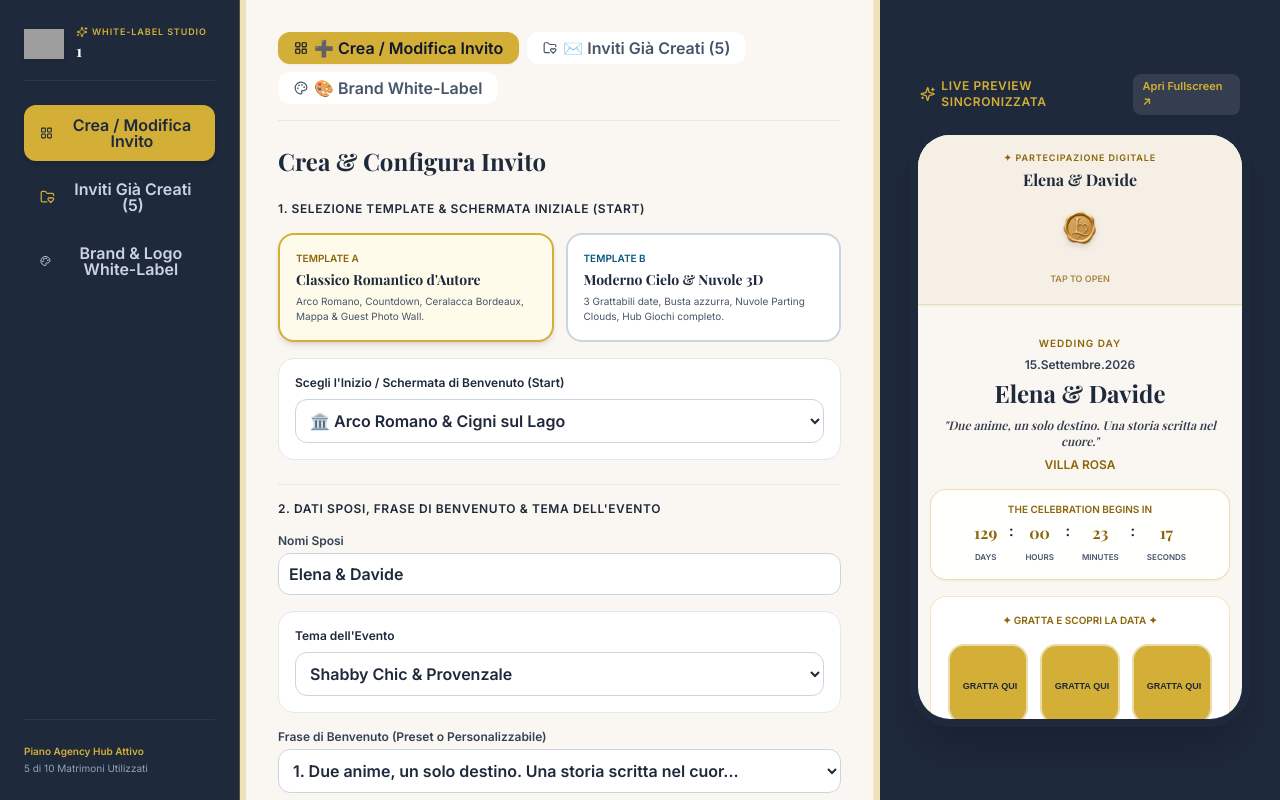
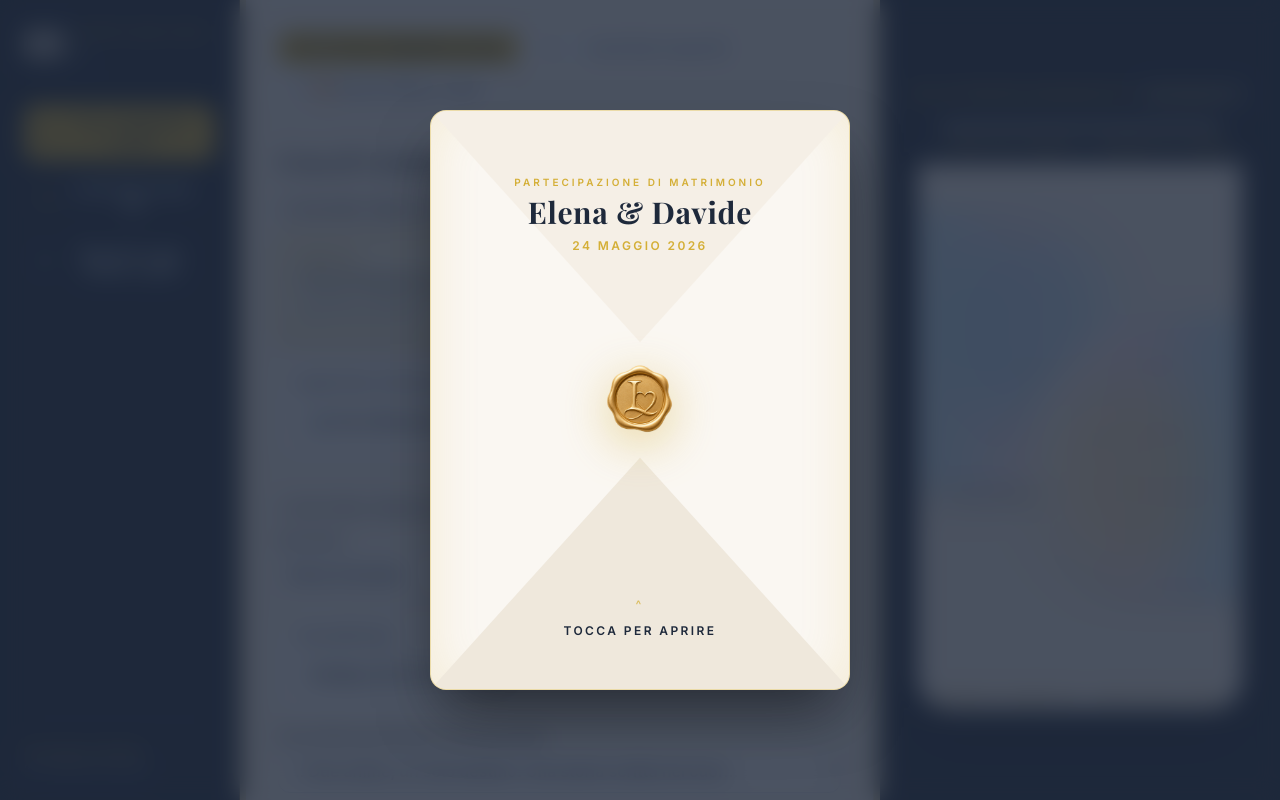
Before and after one commit to Rickym2025/love, a Next.js app: page /agency/1 in a window 1280 px wide. Built offline with nearby package versions, Linux system fonts and the light colour scheme; grey boxes are pictures that could not be loaded; a web font is replaced by a local one.

Commit message:
Update AgencyPreview.tsx

```diff
--- a/src/components/agency/AgencyPreview.tsx
+++ b/src/components/agency/AgencyPreview.tsx
@@ -3,9 +3,13 @@
 import React from "react";
 import Link from "next/link";
 import Image from "next/image";
-import { Sparkles, MapPin, Store } from "lucide-react";
+import { Sparkles, MapPin, Store, Heart, Gift } from "lucide-react";
 import ScratchDate from "@/components/ScratchDate";
 import RsvpForm from "@/components/RsvpForm";
+import EnvelopeWax from "@/components/EnvelopeWax";
+import PartingClouds from "@/components/PartingClouds";
+import Marquee from "@/components/Marquee";
+import PartnerStores from "@/components/PartnerStores";
 import { DRESS_CODE_PALETTES } from "./AgencyConfigurator";
 
 const DRESS_CODE_PHOTOS: Record<number, string[]> = {
@@ -26,15 +30,13 @@ const DRESS_CODE_PHOTOS: Record<number, string[]> = {
   ],
 };
 
-export interface PartnerStore {
-  id: string;
-  name: string;
-  url: string;
-  logoUrl: string;
-}
-
 export interface AgencyPreviewProps {
   selectedTemplate?: "A" | "B";
+  introStart?: string;
+  dateDisplayMode?: string;
+  scheduleSchema?: string;
+  eventThemePreset?: string;
+  customEventTheme?: string;
   selectedColorScheme?: string;
   coupleNames?: string;
   weddingDateDay?: string;
@@ -49,7 +51,7 @@ export interface AgencyPreviewProps {
   customWelcomePhrase?: string;
   dressCodeNotes?: string;
   selectedPaletteIdx?: number;
-  partnerStores?: PartnerStore[];
+  partnerStores?: any[];
   marqueeText?: string;
   customIban?: string;
   modules?: Record<string, boolean>;
@@ -70,6 +72,11 @@ const WELCOME_PHRASE_PRESETS = [
 
 export default function AgencyPreview({
   selectedTemplate = "A",
+  introStart = "arco",
+  dateDisplayMode = "countdown",
+  scheduleSchema = "classico",
+  eventThemePreset = "Luxury Gold & Total White",
+  customEventTheme = "",
   coupleNames = "Elena & Davide",
   weddingDateDay = "15",
   weddingDateMonth = "Settembre",
@@ -82,6 +89,8 @@ export default function AgencyPreview({
   dressCodeNotes = "Abiti eleganti nei toni cromatici della palette",
   selectedPaletteIdx = 0,
   partnerStores = [],
+  marqueeText = "✦ Viva gli Sposi! ✦ Auguri di cuore da tutti gli invitati ✦",
+  customIban = "IT60 X 05428 11101 000000123456",
   modules = {},
   audioUrl = "",
 }: AgencyPreviewProps) {
@@ -97,9 +106,11 @@ export default function AgencyPreview({
 
   const mapQuery = encodeURIComponent((locationAddress || locationName || "Villa Rosa").trim());
 
+  const activeTheme = eventThemePreset === "Personalizzato (inserisci a mano)" ? customEventTheme : eventThemePreset;
+
   const fullscreenDynamicUrl = `/${
     selectedTemplate === "A" ? "elena-e-davide" : "francesca-e-luca"
-  }?template=${selectedTemplate}&day=${encodeURIComponent(
+  }?template=${selectedTemplate}&start=${introStart}&dateMode=${dateDisplayMode}&schedule=${scheduleSchema}&day=${encodeURIComponent(
     weddingDateDay
   )}&month=${encodeURIComponent(weddingDateMonth)}&year=${encodeURIComponent(
     weddingDateYear
@@ -110,7 +121,7 @@ export default function AgencyPreview({
   )}&palette=${selectedPaletteIdx}`;
 
   return (
-    <div className="w-full h-full p-6 flex flex-col items-center justify-center overflow-y-auto">
+    <div className="w-full h-full p-4 flex flex-col items-center justify-center overflow-y-auto">
       {/* TESTATA ANTEPRIMA */}
       <div className="flex justify-between items-center w-full max-w-[340px] mb-3 text-white">
         <span className="text-xs font-bold uppercase tracking-wider text-[#D4AF37] flex items-center gap-1.5">
@@ -128,50 +139,32 @@ export default function AgencyPreview({
       {/* FRAME SMARTPHONE MOCKUP */}
       <div
         className={`w-[340px] h-[600px] rounded-[40px] border-8 border-slate-800 shadow-2xl overflow-y-auto ${
-          selectedTemplate === "B"
+          selectedTemplate === "B" || introStart === "nuvole"
             ? "bg-[#F0F7FF] text-[#1E293B]"
             : "bg-[#FAF7F2] text-[#1E293B]"
         }`}
       >
-        {/* TEMPLATE A: BUSTA AVORIO CON VERA CERALACCA WAX-SEAL.PNG */}
-        {selectedTemplate === "A" && modules.busta3d && (
-          <div className="p-4 bg-[#F5EFE6] border-b border-[#D4AF37]/30 text-center relative shadow-sm">
-            <span className="text-[9px] font-bold text-[#8B6508] uppercase tracking-widest block mb-1">
-              ✦ Partecipazione Digitale
-            </span>
-            <p className="font-serif font-bold text-base text-[#1E293B]">{coupleNames}</p>
-
-            {/* Ceralacca wax-seal.png Reale */}
-            <div className="relative w-14 h-14 mx-auto my-2 drop-shadow-md">
-              <Image src="/wax-seal.png" alt="Sigillo Ceralacca" fill className="object-contain" priority />
-            </div>
-
-            <span className="text-[9px] uppercase font-bold text-[#8B6508] animate-pulse">
-              TAP TO OPEN
-            </span>
+        {/* MARQUEE DEDICHE */}
+        {modules.dedicheMarquee && (
+          <div className="py-1">
+            <Marquee text={marqueeText} />
           </div>
         )}
 
-        {/* TEMPLATE B: BUSTA AZZURRA E LETTERA */}
-        {selectedTemplate === "B" && modules.busta3d && (
-          <div className="p-4 bg-[#E0F2FE] border-b border-sky-200 text-center relative shadow-sm">
-            <span className="text-[9px] font-bold text-sky-800 uppercase tracking-widest block mb-1">
-              ✉️ Invito Speciale
-            </span>
-            <p className="font-serif font-bold text-base text-[#1E293B]">{coupleNames}</p>
-            <div className="relative w-12 h-12 mx-auto my-2 drop-shadow-sm">
-              <Image src="/wax-seal.png" alt="Sigillo Ceralacca" fill className="object-contain" priority />
-            </div>
-            <span className="text-[9px] uppercase font-bold text-sky-700 animate-pulse">
-              Scorri per scoprire
-            </span>
+        {/* NUVOLE 3D */}
+        {modules.nuvole3d && <PartingClouds />}
+
+        {/* BUSTA CERALACCA ENVELOPEWAX */}
+        {modules.busta3d && (
+          <div className="p-3 my-2">
+            <EnvelopeWax coupleNames={coupleNames} />
           </div>
         )}
 
-        {/* HERO SPOSI (Testo Oro Scuro/Antracite Nitido e Leggibile) */}
-        <div className="text-center pt-6 px-4 space-y-1">
+        {/* HERO SPOSI */}
+        <div className="text-center pt-4 px-4 space-y-1">
           <span className="text-[10px] tracking-widest uppercase font-bold text-[#8B6508]">
-            Wedding Day
+            Wedding Celebration • {activeTheme}
           </span>
           <p className="text-xs font-bold text-slate-700">
             {weddingDateDay}.{weddingDateMonth}.{weddingDateYear}
@@ -185,11 +178,11 @@ export default function AgencyPreview({
           <p className="text-xs font-bold text-[#8B6508] uppercase pt-1">{locationName}</p>
         </div>
 
-        {/* TEMPLATE A: COUNTDOWN TIMER REALE */}
-        {selectedTemplate === "A" && (
+        {/* MODULO DATA (3 OPZIONI) */}
+        {dateDisplayMode === "countdown" && (
           <div className="my-4 mx-3 p-3 bg-white/90 rounded-2xl text-center border border-[#D4AF37]/40 shadow-sm">
             <span className="text-[10px] font-bold text-[#8B6508] uppercase block mb-1">
-              The Celebration Begins In
+              ⏳ The Celebration Begins In
             </span>
             <div className="flex justify-center gap-3 text-[#1E293B] font-serif font-bold text-sm">
               <div><span className="block text-base text-[#8B6508]">129</span><span className="text-[8px] uppercase text-slate-600 font-sans">Days</span></div>
@@ -197,14 +190,11 @@ export default function AgencyPreview({
               <div><span className="block text-base text-[#8B6508]">00</span><span className="text-[8px] uppercase text-slate-600 font-sans">Hours</span></div>
               <span>:</span>
               <div><span className="block text-base text-[#8B6508]">23</span><span className="text-[8px] uppercase text-slate-600 font-sans">Minutes</span></div>
-              <span>:</span>
-              <div><span className="block text-base text-[#8B6508]">17</span><span className="text-[8px] uppercase text-slate-600 font-sans">Seconds</span></div>
             </div>
           </div>
         )}
 
-        {/* TEMPLATE B: 3 GRATTABILI DATA */}
-        {selectedTemplate === "B" && modules.grattaData && (
+        {dateDisplayMode === "scratch" && modules.grattaData && (
           <div className="my-4 mx-3 p-4 bg-white rounded-2xl text-center border border-slate-200 shadow-sm">
             <span className="text-[10px] font-bold text-sky-800 uppercase block mb-2">
               🎰 Scratch to reveal the date
@@ -213,40 +203,36 @@ export default function AgencyPreview({
           </div>
         )}
 
-        {/* TEMPLATE A: GRATTABILE DATA */}
-        {selectedTemplate === "A" && modules.grattaData && (
-          <div className="my-4 mx-3 p-4 bg-white rounded-2xl text-center border border-[#D4AF37]/30 shadow-sm">
-            <span className="text-[10px] font-bold text-[#8B6508] uppercase block mb-2">
-              ✦ Gratta e scopri la data ✦
-            </span>
-            <ScratchDate day={weddingDateDay} month={weddingDateMonth} year={weddingDateYear} />
+        {dateDisplayMode === "text" && (
+          <div className="my-4 mx-3 p-4 bg-white rounded-2xl text-center border border-[#D4AF37]/40 shadow-sm">
+            <span className="text-[10px] font-bold text-[#8B6508] uppercase block mb-1">Data del Matrimonio</span>
+            <p className="font-serif font-bold text-xl text-[#1E293B]">{weddingDateDay} {weddingDateMonth} {weddingDateYear}</p>
           </div>
         )}
 
-        {/* PROGRAMMA DELLA GIORNATA (SCHEDULE OF EVENTS) */}
+        {/* SCHEDULE OF EVENTS (PROGRAMMA ORARI IN ITALIANO) */}
         <div className="mx-3 my-4 p-4 bg-white rounded-2xl border border-slate-200 text-center shadow-sm space-y-2">
           <span className="text-[10px] font-bold text-[#8B6508] uppercase block font-serif text-sm">
-            Schedule of Events
+            Programma della Giornata
           </span>
           <div className="space-y-1.5 text-xs text-[#1E293B] pt-1 font-serif">
-            <p><strong className="text-[#8B6508] font-sans">5 PM</strong> — Guest Arrival</p>
-            <p><strong className="text-[#8B6508] font-sans">6 PM</strong> — Nikkah Ceremony</p>
-            <p><strong className="text-[#8B6508] font-sans">7 PM</strong> — Mocktail Hour</p>
-            <p><strong className="text-[#8B6508] font-sans">8 PM</strong> — Dinner</p>
-            <p><strong className="text-[#8B6508] font-sans">9 PM</strong> — Dance &amp; Party</p>
+            <p><strong className="text-[#8B6508] font-sans">16:30</strong> — Arrivo e Accoglienza Ospiti</p>
+            <p><strong className="text-[#8B6508] font-sans">17:00</strong> — Cerimonia di Nozze</p>
+            <p><strong className="text-[#8B6508] font-sans">18:30</strong> — Aperitivo &amp; Cocktail Hour</p>
+            <p><strong className="text-[#8B6508] font-sans">20:00</strong> — Cene di Gala &amp; Taglio Torta</p>
+            <p><strong className="text-[#8B6508] font-sans">22:00</strong> — Festa &amp; Open Bar</p>
           </div>
         </div>
 
-        {/* LOCATION CON MAPPA INTEGRATA + PULSANTE GOOGLE MAPS */}
+        {/* LOCATION & MAPPA INTEGRATA */}
         {modules.locationMappa && (
           <div className="mx-3 my-4 p-4 bg-white rounded-2xl border border-slate-200 text-center shadow-sm space-y-3">
             <span className="text-[10px] font-bold text-[#8B6508] uppercase block font-serif text-sm">
-              Location &amp; Indicazioni
+              📍 Location del Matrimonio
             </span>
             <p className="font-bold text-xs text-[#1E293B]">{locationName}</p>
             <p className="text-[10px] text-slate-600 font-medium">{locationAddress}</p>
 
-            {/* MAPPA INTERATTIVA INTEGRATA DENTRO L'APP */}
             <div className="w-full h-36 rounded-xl overflow-hidden border border-slate-200 relative shadow-inner">
               <iframe
                 title="Mappa Location"
@@ -259,7 +245,6 @@ export default function AgencyPreview({
               />
             </div>
 
-            {/* PULSANTE ESTERNO GOOGLE MAPS */}
             <a
               href={`https://www.google.com/maps/search/?api=1&query=${mapQuery}`}
               target="_blank"
@@ -271,7 +256,7 @@ export default function AgencyPreview({
           </div>
         )}
 
-        {/* DRESS CODE CON GALLERIA OUTFIT SCORREVOLE (REPLICATA DA FOTO) */}
+        {/* DRESS CODE CON GALLERIA OUTFIT SCORREVOLE */}
         {modules.codiceAbbigliamento && (
           <div className="mx-3 my-4 p-4 bg-white rounded-2xl text-center border border-slate-200 shadow-sm space-y-2">
             <span className="text-[10px] font-bold text-[#8B6508] uppercase block font-serif text-sm">
@@ -279,18 +264,12 @@ export default function AgencyPreview({
             </span>
             <p className="text-[10px] text-slate-700 font-serif leading-relaxed">{dressCodeNotes}</p>
 
-            {/* CERCHI PALETTE CROMATICA */}
             <div className="flex justify-center gap-1.5 py-1">
               {activePalette.colors.map((c, i) => (
-                <div
-                  key={i}
-                  className="w-5 h-5 rounded-full border border-slate-300 shadow-sm"
-                  style={{ backgroundColor: c }}
-                />
+                <div key={i} className="w-5 h-5 rounded-full border border-slate-300 shadow-sm" style={{ backgroundColor: c }} />
               ))}
             </div>
 
-            {/* GALLERIA OUTFIT SCORREVOLE ORIZZONTALE (scroll ➔) */}
             <div className="pt-2">
               <span className="text-[9px] uppercase font-bold text-slate-500 block mb-1">
                 Outfit Inspiration (scroll ➔)
@@ -306,28 +285,26 @@ export default function AgencyPreview({
           </div>
         )}
 
-        {/* NEGOZI CONVENZIONATI */}
-        {modules.negoziConvenzionati && partnerStores && partnerStores.length > 0 && (
-          <div className="mx-3 my-4 p-4 bg-white rounded-2xl border border-slate-200 text-xs shadow-sm space-y-2">
-            <span className="text-[10px] font-bold text-[#8B6508] uppercase block mb-1 font-serif text-sm">
-              🏪 Negozi Convenzionati
-            </span>
-            {partnerStores.map((s) => (
-              <a
-                key={s.id}
-                href={s.url}
-                target="_blank"
-                rel="noopener noreferrer"
-                className="p-2 bg-[#FAF7F2] rounded-xl text-[10px] font-bold text-[#1E293B] flex items-center gap-2 border border-slate-200 hover:border-[#D4AF37]"
-              >
-                <Store className="w-3.5 h-3.5 text-[#D4AF37] flex-shrink-0" />
-                <span className="truncate">{s.name} ↗</span>
-              </a>
-            ))}
+        {/* NEGOZI CONVENZIONATI PARTNERSTORES */}
+        {modules.negoziConvenzionati && (
+          <div className="p-2">
+            <PartnerStores stores={partnerStores} />
           </div>
         )}
 
-        {/* CONFERMA PARTECIPAZIONE RSVP CON WAX-SEAL */}
+        {/* LISTA NOZZE & IBAN */}
+        {modules.listaNozzeAmazon && (
+          <div className="mx-3 my-4 p-4 bg-white rounded-2xl border border-slate-200 text-center space-y-2">
+            <span className="text-[10px] font-bold text-[#8B6508] uppercase block font-serif text-sm flex items-center justify-center gap-1">
+              <Gift className="w-3.5 h-3.5 text-[#8B6508]" /> Gift Preference &amp; IBAN
+            </span>
+            <div className="p-2 bg-[#FAF7F2] rounded-xl border border-slate-200 text-[10px] font-mono font-bold text-[#1E293B] break-all">
+              {customIban}
+            </div>
+          </div>
+        )}
+
+        {/* RSVP FORM */}
         {modules.confermaRsvp && (
           <div className="p-3">
             <RsvpForm coupleNames={coupleNames} />
```
